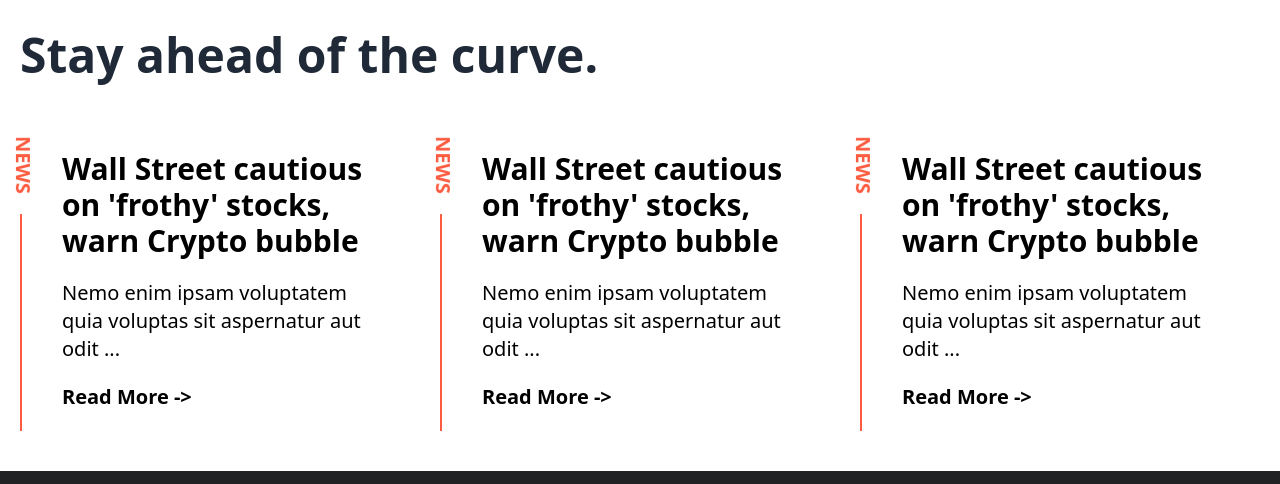
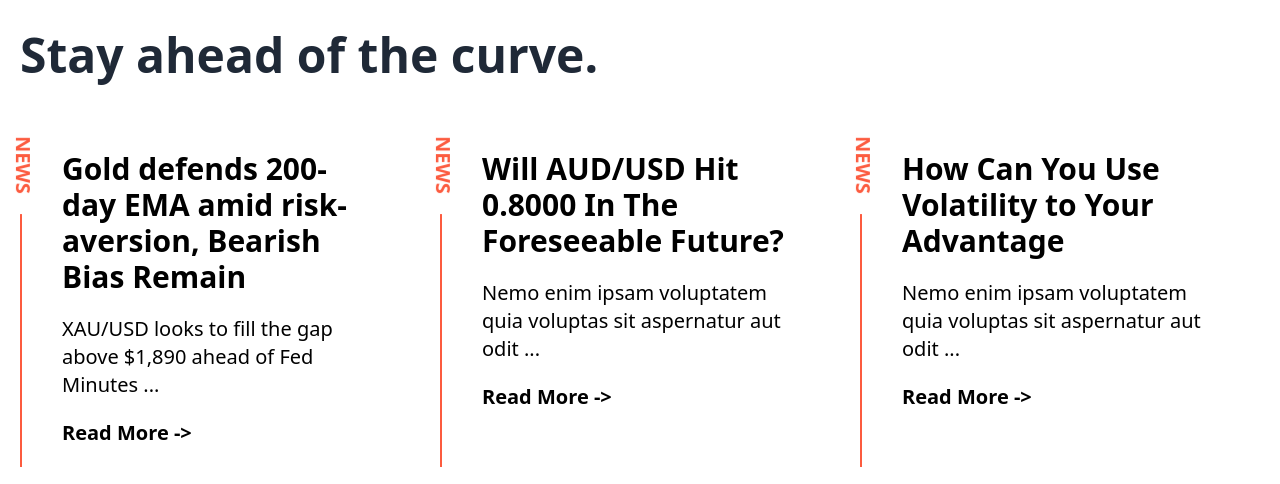
Before and after one commit to uddeshyac9/Broker-Landing-Page, a plain HTML site: page index.html in a window 1280 px wide. Shown: the part 2570-3054 px from the top of the page. Drawn offline with Linux system fonts and the light colour scheme.

Commit message:
updated index.html

```diff
--- a/index.html
+++ b/index.html
@@ -219,7 +219,25 @@
             NEWS
           </h1>
           <h1 class="text-3xl font-semibold mb-5">
-             Wall Street cautious on 'frothy' stocks, warn Crypto bubble
+           Gold defends 200-day EMA amid risk-aversion, Bearish Bias Remain
+
+          </h1>
+          <p class="text-xl">
+           XAU/USD looks to fill the gap above $1,890 ahead of Fed Minutes ...
+          </p>
+          <button class="my-5 text-xl font-bold">
+            Read More ->
+          </button>
+
+        </div>
+
+        <div class="border-l-2 border-[#FC5B3F] px-10 relative">
+          <h1 class="absolute -left-12 rotate-90 text-xl font-semibold bg-white
+        px-5 text-[#FC5B3F] ">
+            NEWS
+          </h1>
+          <h1 class="text-3xl font-semibold mb-5">
+           Will AUD/USD Hit 0.8000 In The Foreseeable Future?
 
           </h1>
           <p class="text-xl">
@@ -237,25 +255,7 @@
             NEWS
           </h1>
           <h1 class="text-3xl font-semibold mb-5">
-             Wall Street cautious on 'frothy' stocks, warn Crypto bubble
-
-           </h1>
-           <p class="text-xl">
-             Nemo enim ipsam voluptatem quia voluptas sit aspernatur aut odit ...
-           </p>
-           <button class="my-5 text-xl font-bold">
-             Read More ->
-           </button>
-
-         </div>
-
-         <div class="border-l-2 border-[#FC5B3F] px-10 relative">
-           <h1 class="absolute -left-12 rotate-90 text-xl font-semibold bg-white
-         px-5 text-[#FC5B3F] ">
-             NEWS
-           </h1>
-           <h1 class="text-3xl font-semibold mb-5">
-             Wall Street cautious on 'frothy' stocks, warn Crypto bubble
+           How Can You Use Volatility to Your Advantage
 
           </h1>
           <p class="text-xl">
```
Lines whose indentation alone changed are shown as unchanged.
